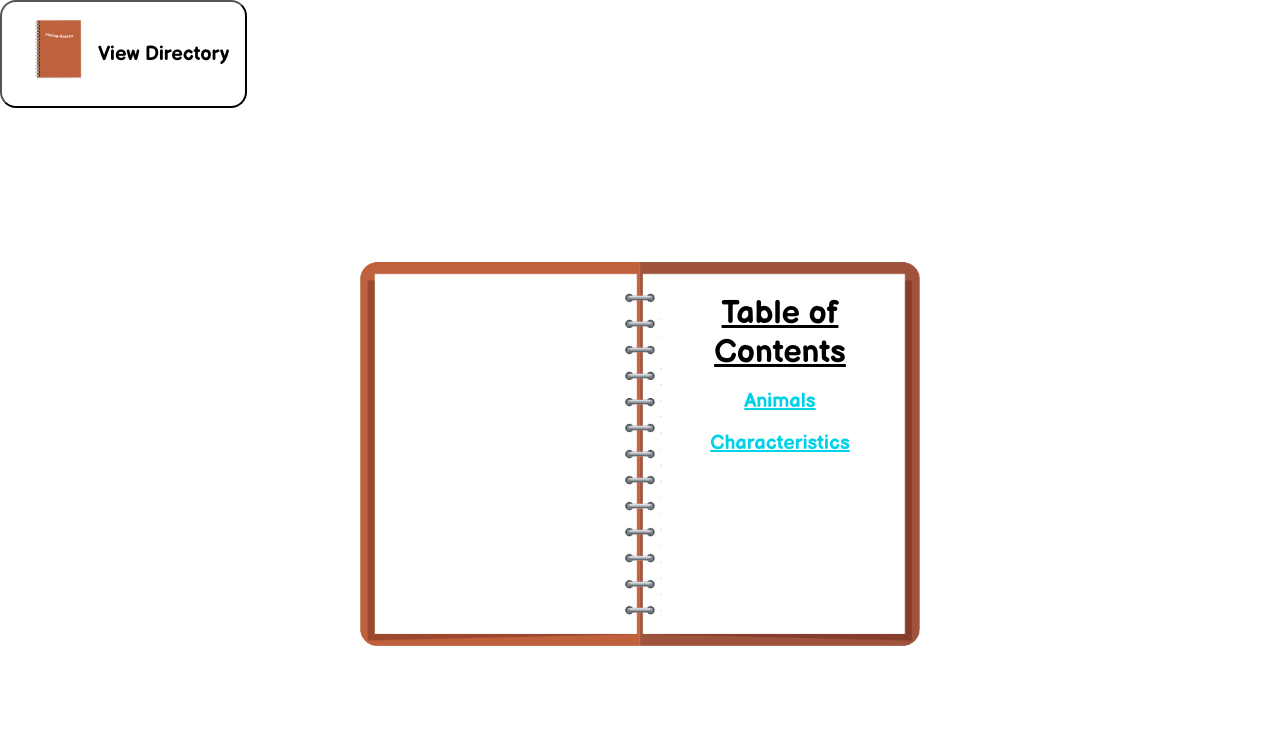
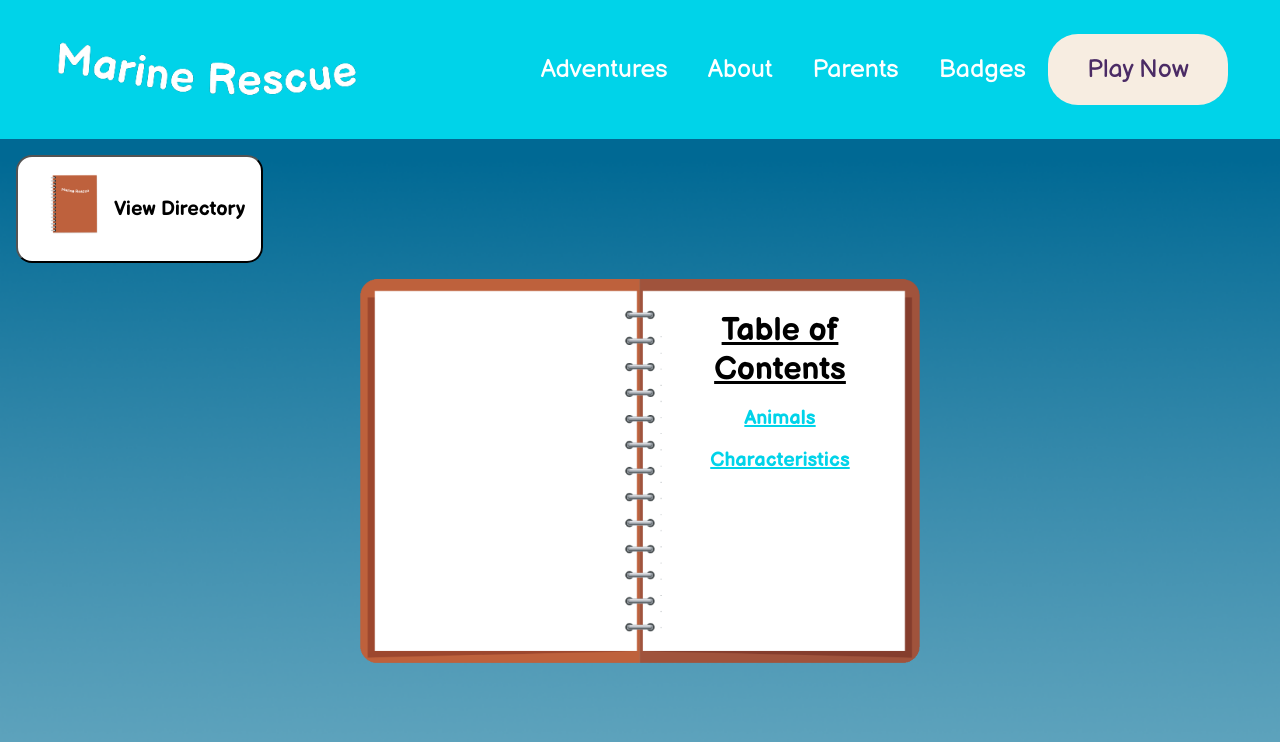
Before and after one commit to UW-AppleJACK/applejack, a React (Create React App) app in the folder marinerescue-frontend/: page /journal in a window 1280 px wide. Shown: the top 742 px of the page. Built offline with nearby package versions, Linux system fonts and the light colour scheme.

Commit message:
Add link to journal

```diff
--- a/marinerescue-frontend/src/pages/GameLandingPage.js
+++ b/marinerescue-frontend/src/pages/GameLandingPage.js
@@ -71,6 +71,18 @@ class GameLandingPage extends React.Component {
         <main id="game-map-container">
           <div id="game-map">
             {this.renderModules()}
+            <div className="game-module-section game-module-section-alt">
+              <a id="more" class="anchor" />
+              <div className="module-deco">
+              </div>
+              <div className="module-box-container">
+                <div className="module-box">
+                  <h2>More...</h2>
+                  <p></p>
+                  <Link className="std-btn sunshine" to="/journal">See your Journal</Link>
+                </div>
+              </div>
+            </div>
           </div>
         </main>
 
--- a/marinerescue-frontend/src/pages/JournalPage.js
+++ b/marinerescue-frontend/src/pages/JournalPage.js
@@ -1,4 +1,5 @@
 import React from 'react';
+import NavBar from '../components/NavBar';
 import {
     Journal,
     JOURNAL_TOC_VIEW,
@@ -29,6 +30,7 @@ class JournalPage extends React.Component {
     render() {
         return (
             <div id="journal-page">
+                <NavBar></NavBar>
                 <button onClick={this.resetNavigation.bind(this)} id="journal-reset-btn">
                     <img src="/sprites/sprite-journal-closed.png" alt="Journal Icon" />
                     <span>View Directory</span>
--- a/marinerescue-frontend/src/pages/JournalPage.scss
+++ b/marinerescue-frontend/src/pages/JournalPage.scss
@@ -3,6 +3,8 @@
     flex-direction: column;
     width: 100vw;
     height: 100vh;
+    background-image: url('../srcImages/bg-sea.png');
+    background-size: cover;
 
     #journal-reset-btn {
         display: flex;
@@ -12,6 +14,8 @@
         border-radius: 16px;
         padding: 16px;
         align-self: flex-start;
+        margin: 16px;
+        background-color: white;
 
         img {
             width: 80px;
@@ -28,6 +32,5 @@
         flex: 1;
         display: flex;
         justify-content: center;
-        align-items: center;
     }
 }
```
